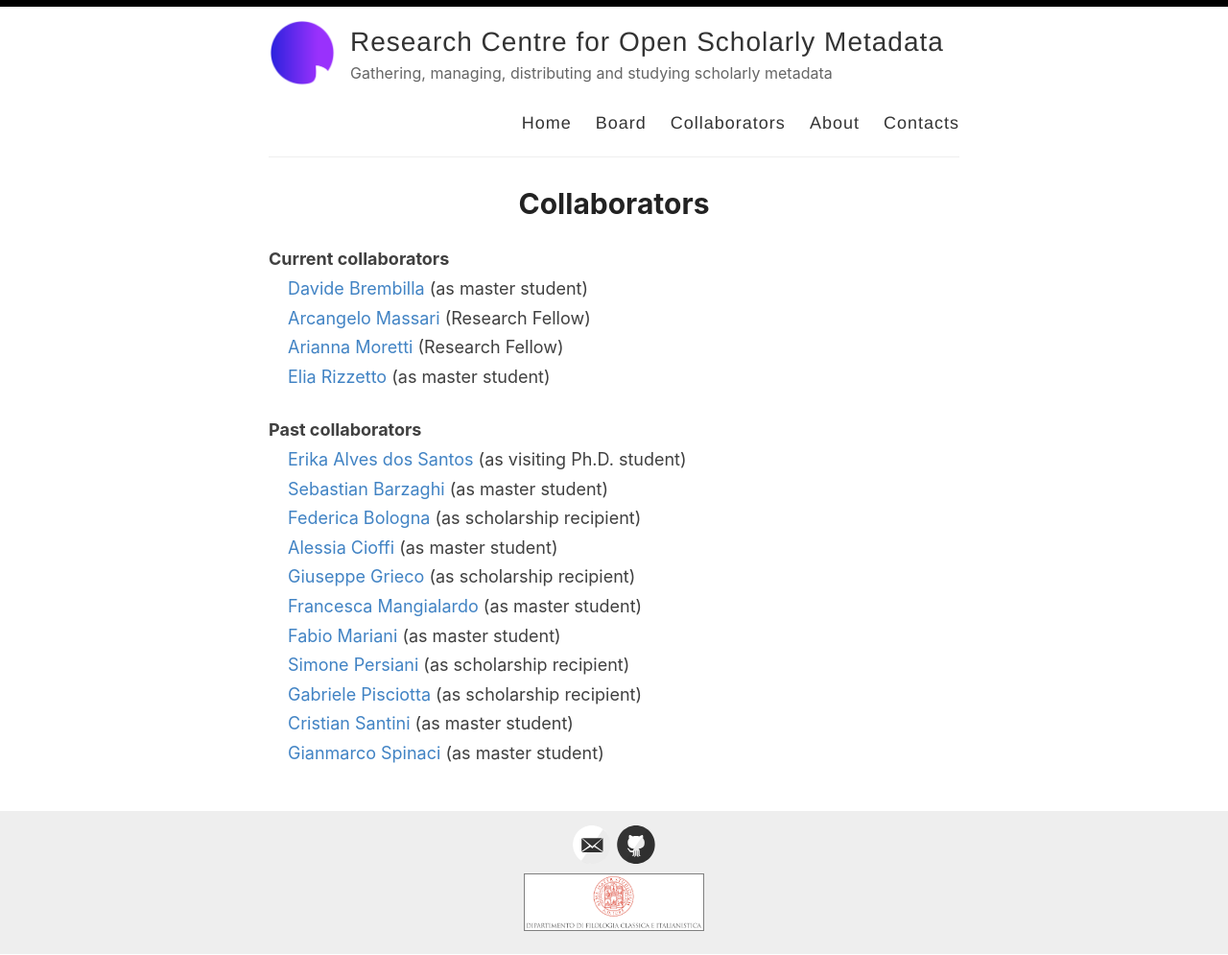
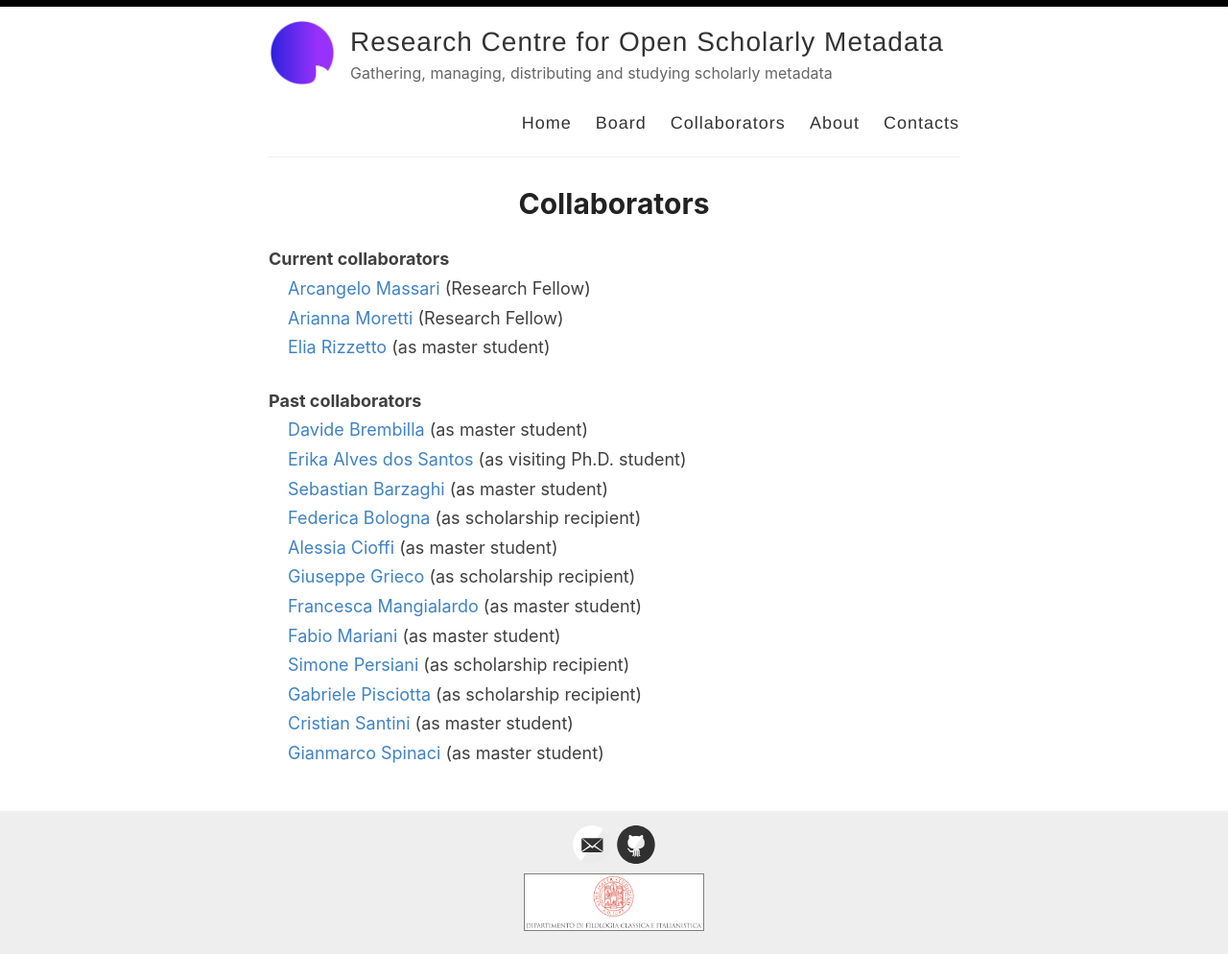
Before and after one commit to openscholarlymetadata/openscholarlymetadata.github.io, a Jekyll site: the page built from _pages/collaborators.md, in a window 1280 px wide. Shown: the whole page at 96% size. Built offline with Jekyll 4.4.1, drawn with Linux system fonts in a browser that asks for light colours; part of the change alters nothing that is shown.

```diff
--- a/_pages/collaborators.md
+++ b/_pages/collaborators.md
@@ -6,7 +6,6 @@ permalink: /collaborators/
 
 <dl>
     <dt><strong>Current collaborators</strong></dt>
-    <dd><a href="https://www.linkedin.com/in/davide-brembilla-7884b3150/">Davide Brembilla</a> (as master student)</dd>
     <dd><a href="https://github.com/arcangelo7">Arcangelo Massari</a> (Research Fellow)</dd>
     <dd><a href="https://github.com/ariannamorettj">Arianna Moretti</a> (Research Fellow)</dd>
     <dd><a href="https://github.com/eliarizzetto">Elia Rizzetto</a> (as master student)</dd>
@@ -14,6 +13,7 @@ permalink: /collaborators/
 
 <dl>
     <dt><strong>Past collaborators</strong></dt>
+    <dd><a href="https://www.linkedin.com/in/davide-brembilla-7884b3150/">Davide Brembilla</a> (as master student)</dd>
     <dd><a href="https://bv.fapesp.br/pt/pesquisador/48322/erika-alves-dos-santos/">Erika Alves dos Santos</a> (as visiting Ph.D. student)</dd>
     <dd><a href="https://www.unibo.it/sitoweb/sebastian.barzaghi2/en">Sebastian Barzaghi</a> (as master student)</dd>
     <dd><a href="https://github.com/federicabologna">Federica Bologna</a> (as scholarship recipient)</dd>
```
